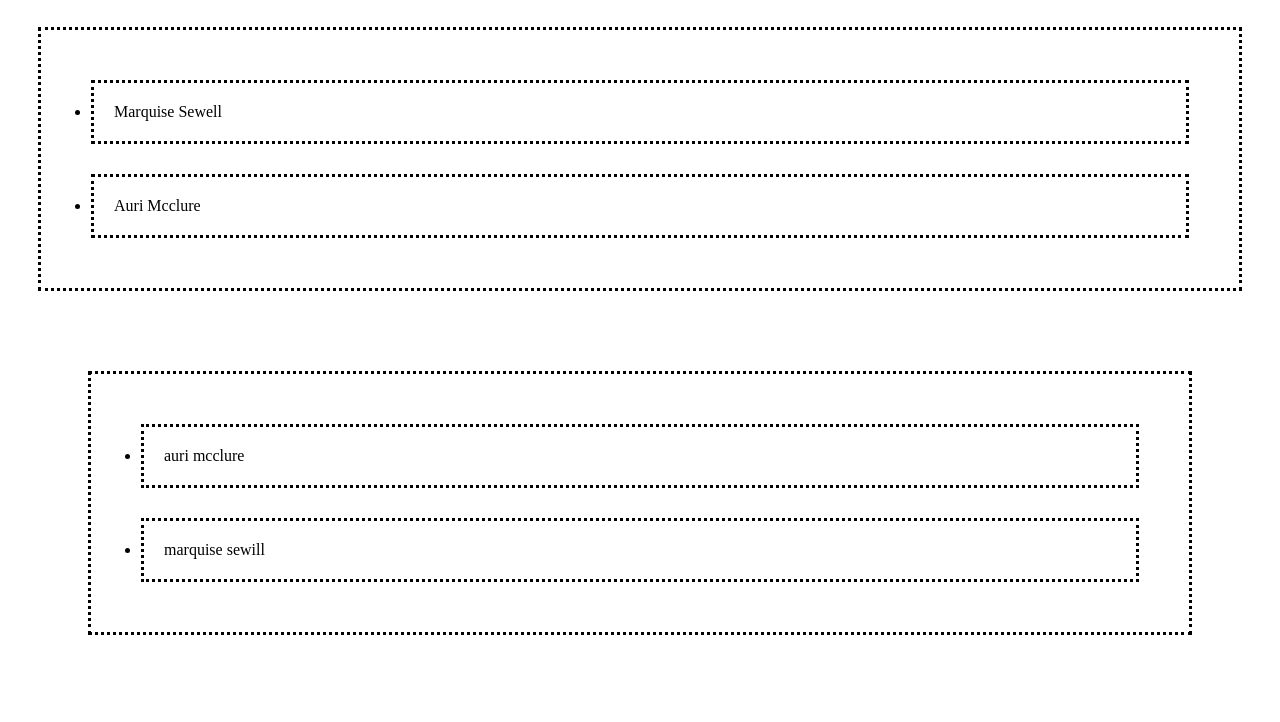
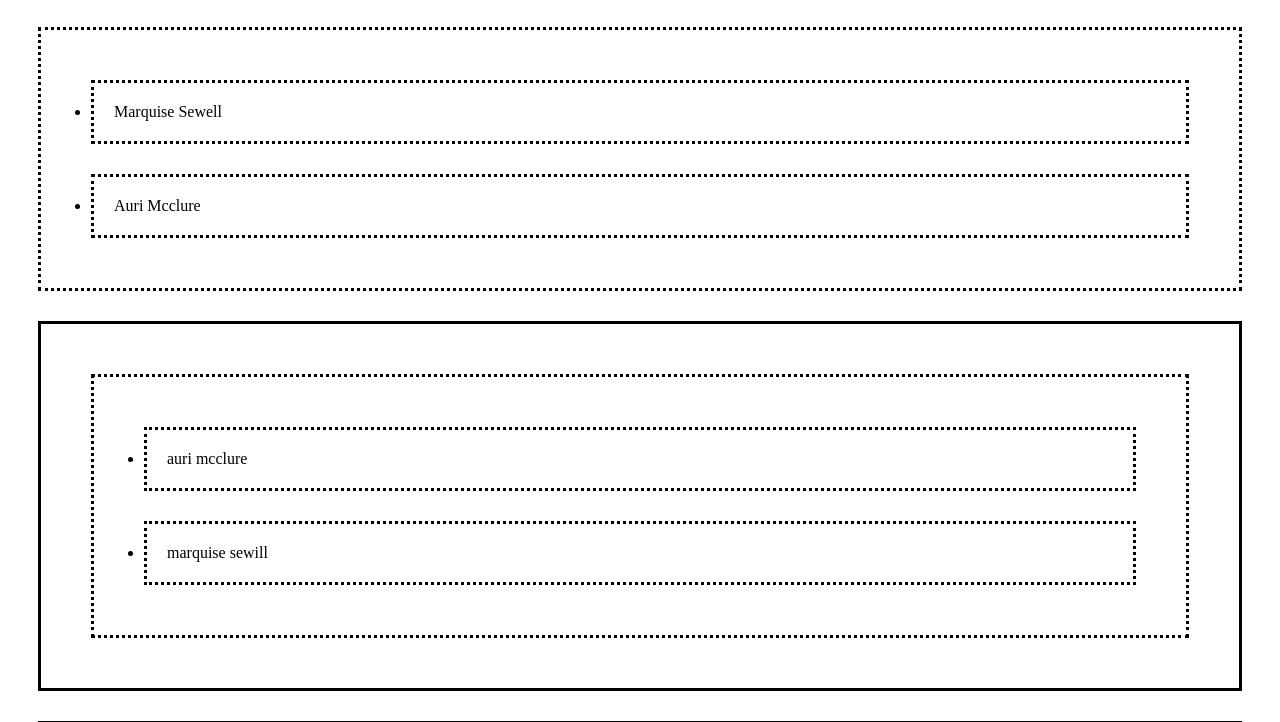
Before and after one commit to aurimcclure/box-model, a plain HTML site: page index.html in a window 1280 px wide. Shown: the part 229-951 px from the top of the page. Drawn offline with Linux system fonts and the light colour scheme.

Commit message:
Update style.css

```diff
--- a/style.css
+++ b/style.css
@@ -1,5 +1,5 @@
 div {
-    border: line;
+    border: solid;
     padding: 20px;
     margin: 30px;
 
```
